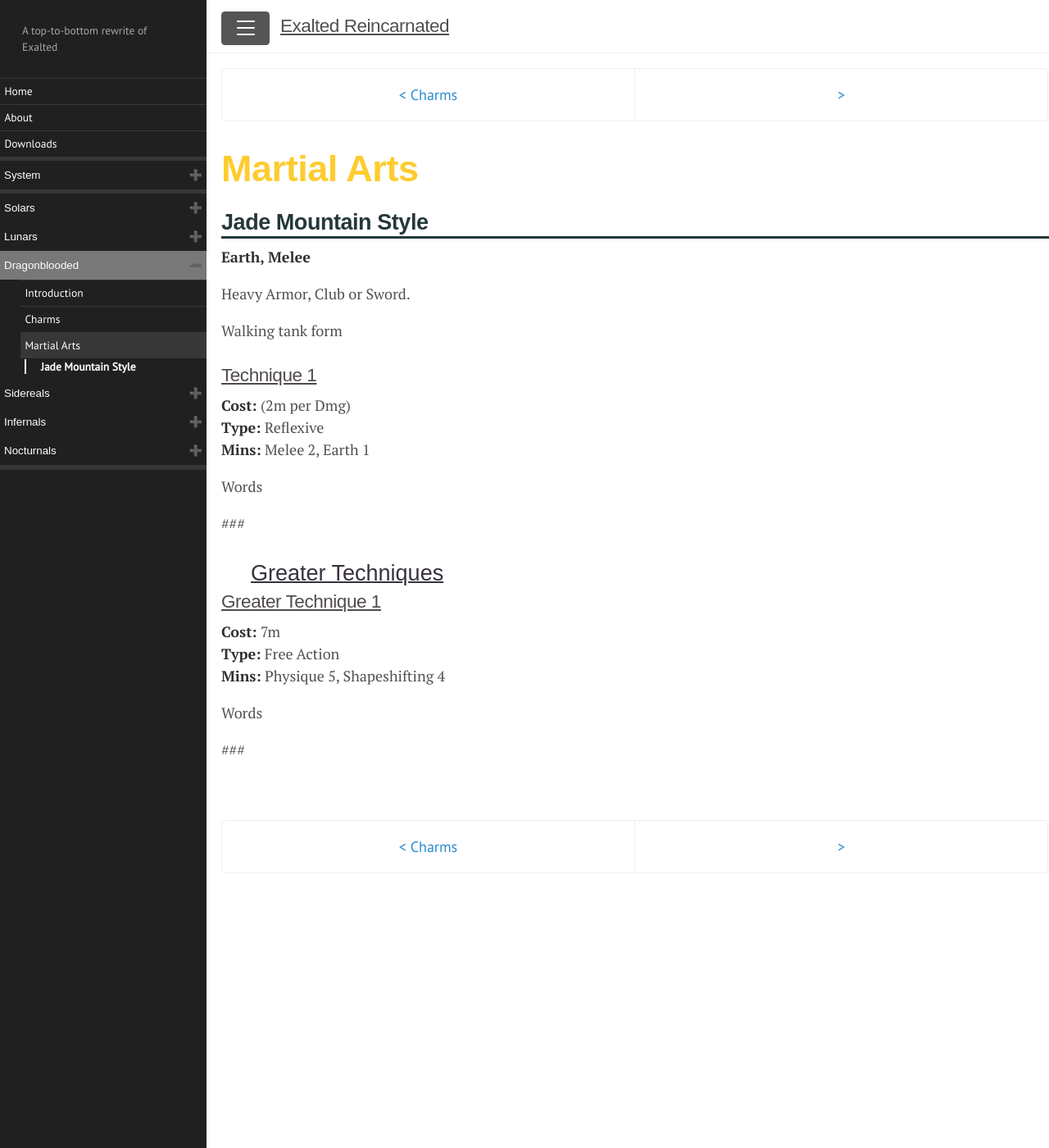
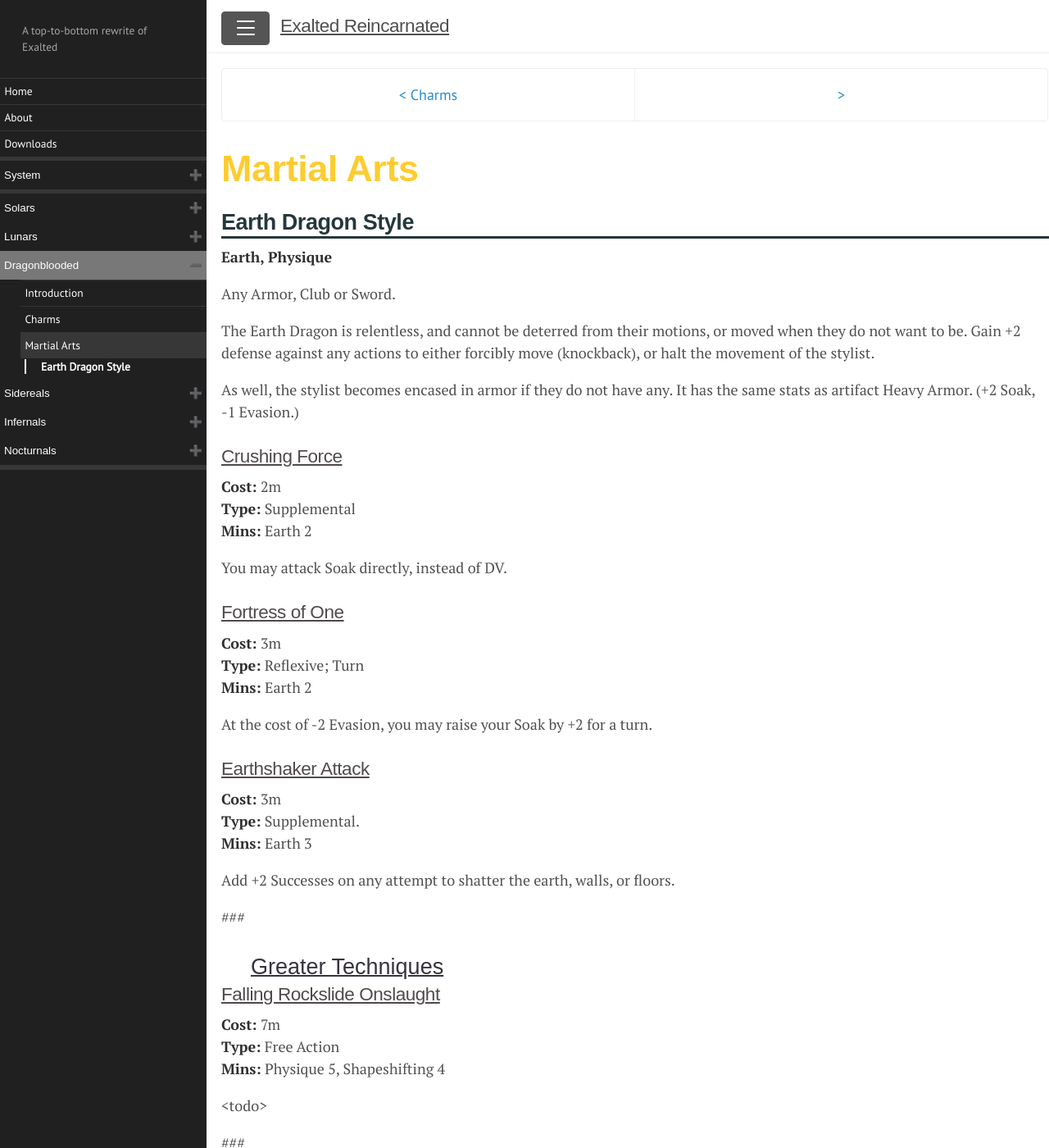
Before and after one commit to Dragonmystic707/exalted-reincarnated, a Jekyll site: the page built from docs/Dragonblooded/Martial_Arts.md, in a window 1280 px wide and 1400 px high. Shown: the whole window at 82% size. Built offline with Jekyll 4.4.1, drawn with Linux system fonts in a browser that asks for light colours.

Commit message:
Added some db martial art techniques

```diff
--- a/docs/Dragonblooded/Martial_Arts.md
+++ b/docs/Dragonblooded/Martial_Arts.md
@@ -11,33 +11,55 @@
 Martial Arts
 ============
 
-Jade Mountain Style
--------------------
+Earth Dragon Style
+------------------
 
-**Earth, Melee**
+**Earth, Physique**
 
-Heavy Armor, Club or Sword.
+Any Armor, Club or Sword.
 
-Walking tank form
+The Earth Dragon is relentless, and cannot be deterred from their
+motions, or moved when they do not want to be. Gain +2 defense against
+any actions to either forcibly move (knockback), or halt the movement of
+the stylist.
 
-### Technique 1
+As well, the stylist becomes encased in armor if they do not have any.
+It has the same stats as artifact Heavy Armor. (+2 Soak, -1 Evasion.)
 
-**Cost:** (2m per Dmg)
-**Type:** Reflexive
-**Mins:** Melee 2, Earth 1
+### Crushing Force
 
-Words
+**Cost:** 2m
+**Type:** Supplemental
+**Mins:** Earth 2
+
+You may attack Soak directly, instead of DV.
+
+### Fortress of One
+
+**Cost:** 3m
+**Type:** Reflexive; Turn
+**Mins:** Earth 2
+
+At the cost of -2 Evasion, you may raise your Soak by +2 for a turn.
+
+### Earthshaker Attack
+
+**Cost:** 3m
+**Type:** Supplemental.
+**Mins:** Earth 3
+
+Add +2 Successes on any attempt to shatter the earth, walls, or floors.
 
 ###
 
 <div class="greater_charm">Greater Techniques</div>
 
-### Greater Technique 1
+### Falling Rockslide Onslaught
 
 **Cost:** 7m
 **Type:** Free Action
 **Mins:** Physique 5, Shapeshifting 4
 
-Words
+&lt;todo&gt;
 
 ###
```
Also changed, not shown: 11 other files.
